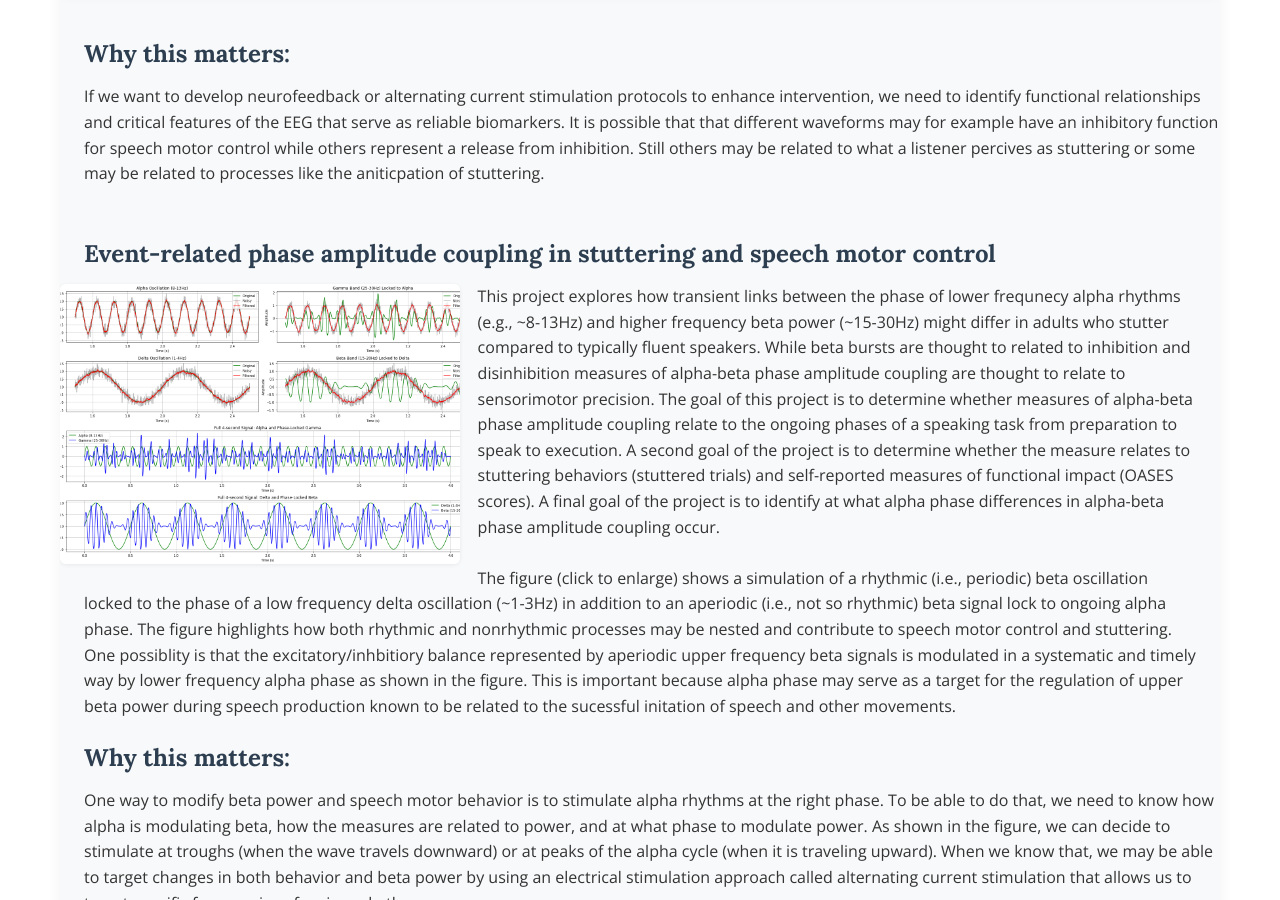
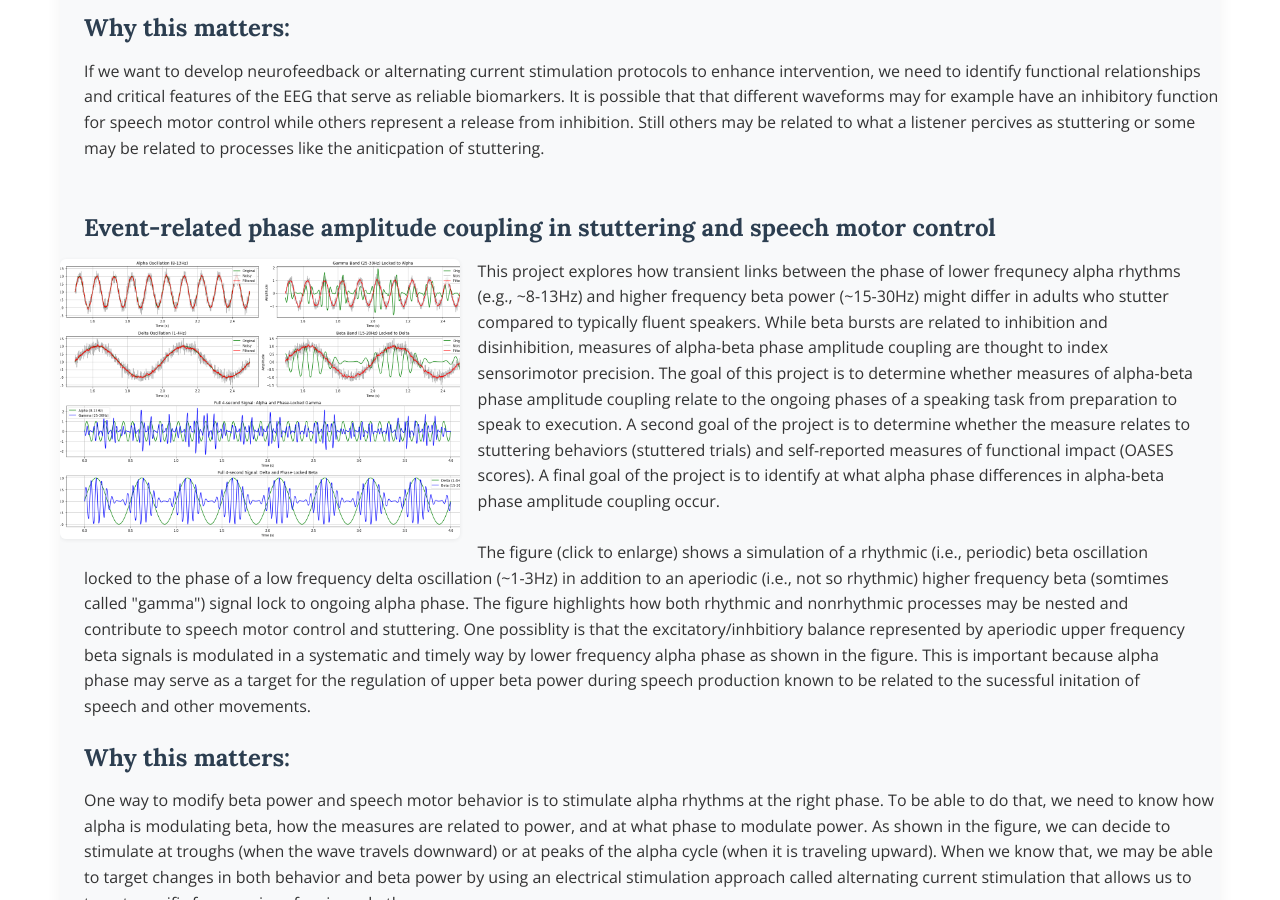
Before and after one commit to albowers/enl_website, a Jekyll site: the page projects.html, which Jekyll copies as it is, in a window 1280 px wide and 900 px high, scrolled down 1879 px. Built offline with Jekyll 4.4.1, drawn with Linux system fonts in a browser that asks for light colours; some of the changed text lies outside the part shown.

Commit message:
Update projects.html

```diff
--- a/projects.html
+++ b/projects.html
@@ -223,9 +223,9 @@
           <h3>Event-related phase amplitude coupling in stuttering and speech motor control</h3>
           <img src="alpha_gamma_delta_beta.png" alt="Alpha Beta Coupling" class="project-img-left" onclick="openModal(this)" data-fullsrc="alpha_gamma_delta_beta.png" style="float:left;width:400px;height:280px;max-width:76vw;max-height:280px;margin:0 1.1rem 0.7rem 0;border-radius:6px;box-shadow:0 1px 4px rgba(0,0,0,0.07);object-fit:cover;background:none;cursor:pointer;transition:box-shadow 0.2s;display:block;padding:0;">
           <p>
-            This project explores how transient links between the phase of lower frequnecy alpha rhythms (e.g., ~8-13Hz) and higher frequency beta power (~15-30Hz) might differ in adults who stutter compared to typically fluent speakers. While beta bursts are thought to related to inhibition and disinhibition measures of alpha-beta phase amplitude coupling are thought to relate to sensorimotor precision. The goal of this project is to determine whether measures of alpha-beta phase amplitude coupling relate to the ongoing phases of a speaking task from preparation to speak to execution. A second goal of the project is to determine whether the measure relates to stuttering behaviors (stuttered trials) and self-reported measures of functional impact (OASES scores). A final goal of the project is to identify at what alpha phase differences in alpha-beta phase amplitude coupling occur.
+            This project explores how transient links between the phase of lower frequnecy alpha rhythms (e.g., ~8-13Hz) and higher frequency beta power (~15-30Hz) might differ in adults who stutter compared to typically fluent speakers. While beta bursts are related to inhibition and disinhibition, measures of alpha-beta phase amplitude coupling are thought to index sensorimotor precision. The goal of this project is to determine whether measures of alpha-beta phase amplitude coupling relate to the ongoing phases of a speaking task from preparation to speak to execution. A second goal of the project is to determine whether the measure relates to stuttering behaviors (stuttered trials) and self-reported measures of functional impact (OASES scores). A final goal of the project is to identify at what alpha phase differences in alpha-beta phase amplitude coupling occur.
             <br><br>
-            The figure (click to enlarge) shows a simulation of a rhythmic (i.e., periodic) beta oscillation locked to the phase of a low frequency delta oscillation (~1-3Hz) in addition to an aperiodic (i.e., not so rhythmic) beta signal lock to ongoing alpha phase. The figure highlights how both rhythmic and nonrhythmic processes may be nested and contribute to speech motor control and stuttering. One possiblity is that the excitatory/inhbitiory balance represented by aperiodic upper frequency beta signals is modulated in a systematic and timely way by lower frequency alpha phase as shown in the figure. This is important because alpha phase may serve as a target for the regulation of upper beta power during speech production known to be related to the sucessful initation of speech and other movements.
+            The figure (click to enlarge) shows a simulation of a rhythmic (i.e., periodic) beta oscillation locked to the phase of a low frequency delta oscillation (~1-3Hz) in addition to an aperiodic (i.e., not so rhythmic) higher frequency beta (somtimes called "gamma") signal lock to ongoing alpha phase. The figure highlights how both rhythmic and nonrhythmic processes may be nested and contribute to speech motor control and stuttering. One possiblity is that the excitatory/inhbitiory balance represented by aperiodic upper frequency beta signals is modulated in a systematic and timely way by lower frequency alpha phase as shown in the figure. This is important because alpha phase may serve as a target for the regulation of upper beta power during speech production known to be related to the sucessful initation of speech and other movements.
           </p>
 
 <h4 class="why-matters-heading">Why this matters:</h4>
```
Also changed, not shown: other parts of projects.html (+2 -2 lines).
